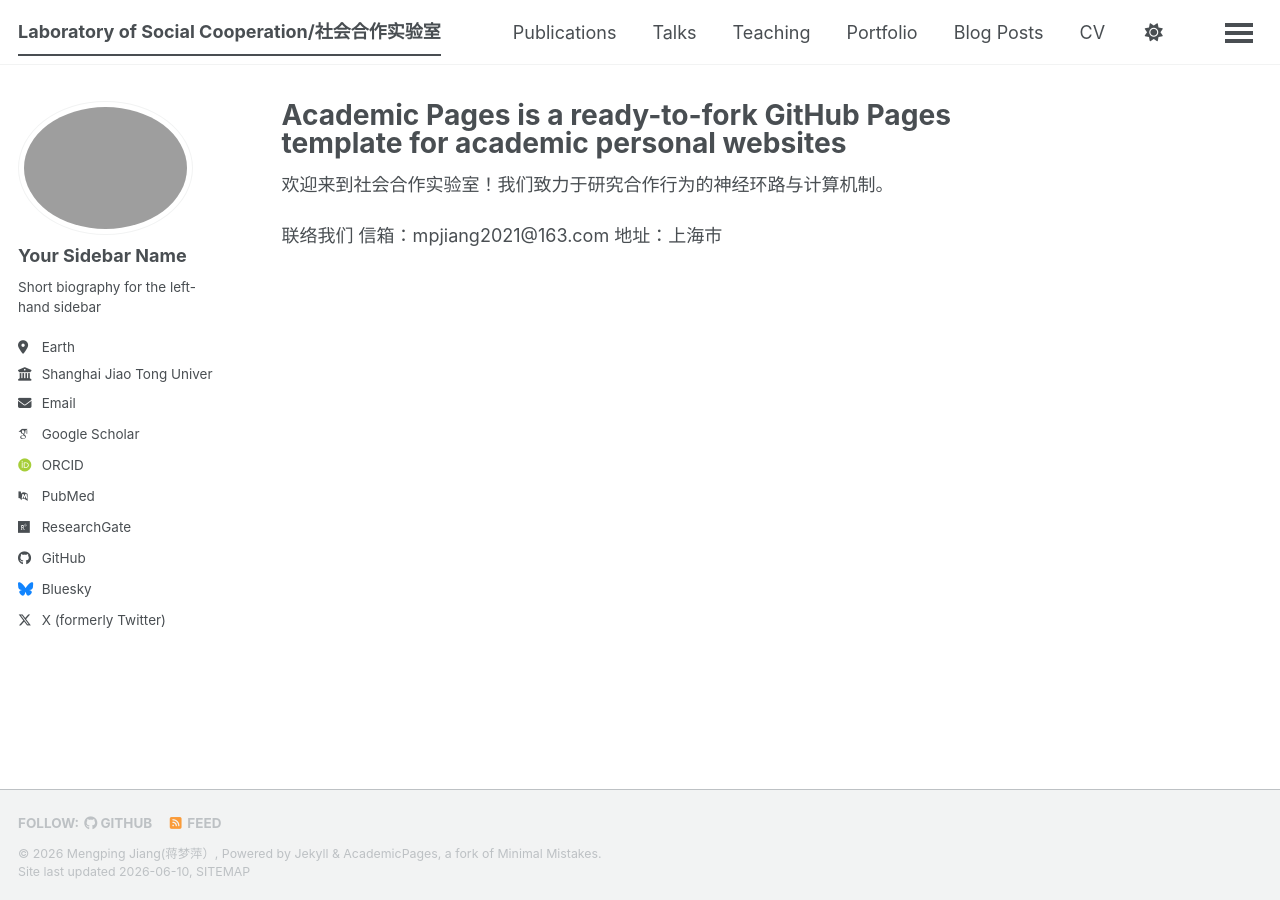
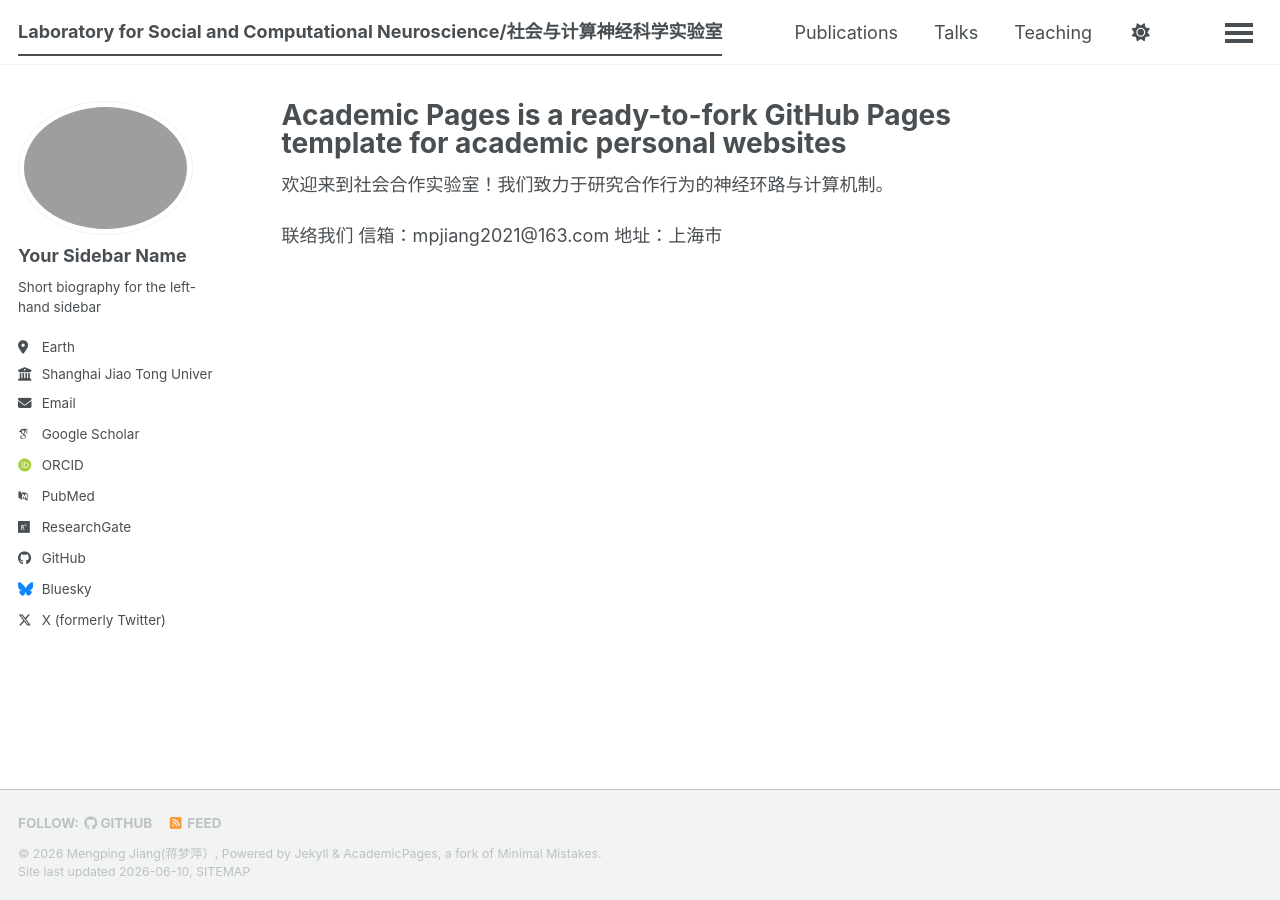
Before and after one commit to MengpingJiang/mengpingjiang.github.io, a Jekyll site: the page built from _pages/about.md, in a window 1280 px wide. Built offline with Jekyll 4.4.1, drawn with Linux system fonts in a browser that asks for light colours; some web fonts are replaced; a script bundle is joined from its source files by our own code; library files that are not in the unit come from our copies.

Commit message:
Update _config.yml

```diff
--- a/_config.yml
+++ b/_config.yml
@@ -9,7 +9,7 @@
 # Basic Site Settings
 locale                   : "en-US"
 site_theme               : "default" # The available themes options are "default", "air", "sunrise", "mint", "dirt" and "contrast"
-title                    : " Laboratory of Social Cooperation/社会合作实验室"
+title                    : " Laboratory for Social and Computational Neuroscience/社会与计算神经科学实验室"
 title_separator          : "-"
 name                     : &name "Mengping Jiang(蒋梦萍）"
 description              : &description "Your Name's academic portfolio"   # Update this with a general description of your site, this is the default if not overridden by a page
@@ -42,7 +42,7 @@ author:
   semantic         : # URL
   ssrn             : # URL
   pubmed           : "https://www.ncbi.nlm.nih.gov/pubmed/?term=john+snow"
-  researchgate     : "https://www.researchgate.net/publication/405727700_An_Exploratory_Study_of_High-Concentration_Trace_Amine_Effects_and_Adrenoceptor_Expression_Patterns_in_SH-SY5Y_Cells_and_Neuroblastoma"
+  researchgate     : "https://www.researchgate.net/profile/Mengping-Jiang?ev=prf_overview"
   scopus           : # URL
   zotero           : # URL
 
```
